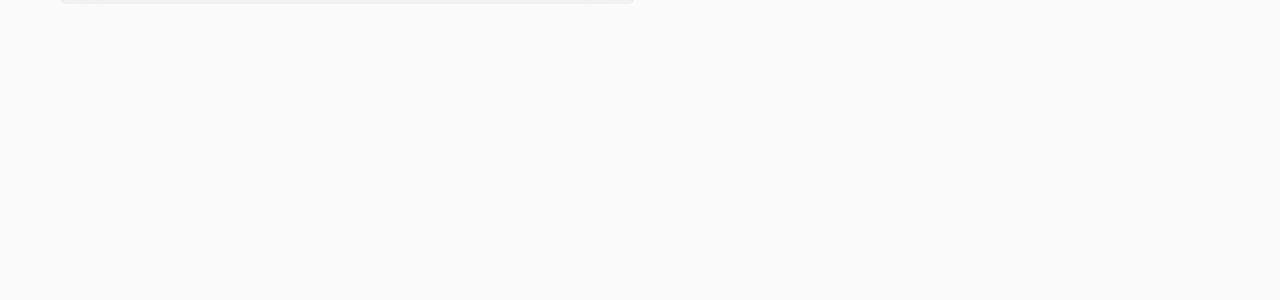
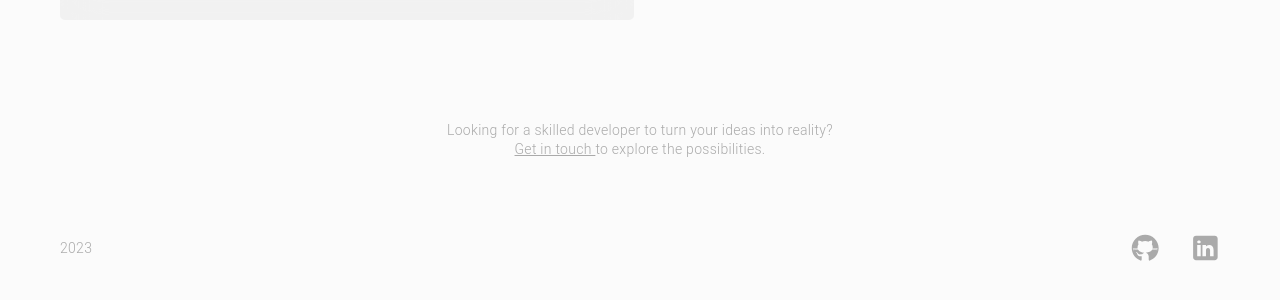
Before and after one commit to Oleg-Pasternak/portfolio-frontend, a Next.js app: page / in a window 1280 px wide. Shown: the part 1748-2048 px from the top of the page. Built offline with nearby package versions, Linux system fonts and the light colour scheme.

Commit message:
Add icons, Add Footer

```diff
--- /dev/null
+++ b/src/components/Footer/Footer.scss
@@ -0,0 +1,30 @@
+.footer {
+    width: 100%;
+    display: flex;
+    align-items: center;
+    flex-direction: column;
+    margin-top: 100px;
+    &-text {
+        text-align: center;
+        max-width: 400px;
+        margin-bottom: 50px;
+        span {
+            font-weight: 300;
+        }
+        a {
+            text-decoration: underline;
+        }
+    }
+    &-inner {
+        display: flex;
+        height: 80px;
+        align-items: center;
+        justify-content: space-between;
+        width: 100%;
+        font-weight: 300;
+    }
+    &-links {
+        display: flex;
+
+    }
+}
--- /dev/null
+++ b/src/components/Footer/index.jsx
@@ -0,0 +1,28 @@
+import Link from 'next/link';
+
+const Footer = () => {
+  return (
+    <div className="footer">
+        <div className="footer-text">
+            <span>
+                Looking for a skilled developer to turn your ideas into reality?
+                <Link href='#'>Get in touch </Link>
+                to explore the possibilities.
+            </span>
+        </div>
+        <div className="footer-inner">
+            <span>2023</span>
+            <div className="footer-links">
+                <Link href='/'>
+                    <div className="github" />
+                </Link>
+                <Link href='/'>
+                    <div className="linkedin" />
+                </Link>
+            </div>
+        </div>
+    </div>
+  );
+};
+
+export default Footer;
--- a/src/components/Header/index.jsx
+++ b/src/components/Header/index.jsx
@@ -1,22 +1,17 @@
 import Logo from 'public/assets/logo.jsx';
 import Link from 'next/link';
-import {Component} from 'react';
 
-export default class Header extends Component {
-    constructor(props) {
-        super(props);
-        this.state = {}
-    }
-    render() {
+const Header = () => {
   return (
     <div className="header">
       <Link href='/'>
         <Logo />
       </Link>
       <Link href='/'>
-                    <span>Get in touch</span>
+        <span>Get in Touch</span>
       </Link>
     </div>
   );
-    }
-}
+};
+
+export default Header;
--- a/src/pages/index.jsx
+++ b/src/pages/index.jsx
@@ -3,6 +3,7 @@ import { useEffect, useState } from 'react';
 import Head from 'src/components/Head';
 import { Boiler } from 'src/components/Boiler'
 import Hero from 'src/components/Hero'
+import Footer from 'src/components/Footer'
 import axios from 'axios'
 
 export default function Home() {
@@ -15,6 +16,7 @@ export default function Home() {
       <Header />
       <Hero />
       <Boiler />
+      <Footer />
     </div>
   )
 }
--- a/src/styles/common.scss
+++ b/src/styles/common.scss
@@ -1,12 +1,11 @@
 html,
 body {
-  padding: 20px 30px;
+  padding: 25px 30px;
   margin: 0;
   color: #999;
   font-family: 'Roboto', sans-serif;
   font-weight: normal;
   background-color: #FBFBFB;
-  height: 200vw;
   @media (max-width: 768px) {
     padding: 10px 7px;
   }
@@ -15,6 +14,11 @@ body {
 a {
   color: inherit;
   text-decoration: none;
+  transition: all 0.3s;
+  &:hover {
+    color: #343434;
+    transition: all 0.3s;
+}
 }
 
 * {
@@ -36,6 +40,7 @@ p {
   font-size: 20px;
   font-weight: 300;
   letter-spacing: 0.8px;
+  line-height: 150%;
   margin: 0;
 }
 
@@ -43,6 +48,7 @@ span {
     font-size: 14px;
     color: #aaa;
     transition: all 0.3s;
+    letter-spacing: 0.28px;
 }
 
 /* Reset default cursor styles */
--- /dev/null
+++ b/src/styles/icons.scss
@@ -0,0 +1,26 @@
+.github {
+    display: block;
+    width: 30px;
+    height: 30px;
+    background: url('/assets/img/github.svg');
+    background-size: 30px 30px;
+    margin-right: 30px;
+    transition: all 0.3s;
+    &:hover {
+        filter: grayscale(100%) brightness(30%) contrast(120%);
+        transition: all 0.3s;
+    }
+  }
+
+  .linkedin {
+    display: block;
+    width: 30px;
+    height: 30px;
+    background: url('/assets/img/linkedin.svg');
+    background-size: 30px 30px;
+    transition: all 0.3s;
+    &:hover {
+        filter: grayscale(100%) brightness(30%) contrast(120%);
+        transition: all 0.3s;
+    }
+  }
--- a/src/styles/main.scss
+++ b/src/styles/main.scss
@@ -1,5 +1,6 @@
 @import './fonts.scss';
 @import './common.scss';
+@import './icons.scss';
 
 
 
@@ -7,3 +8,4 @@
 @import '~src/components/Hero/Hero.scss';
 @import '~src/components/ProjectPreview/ProjectPreview.scss';
 @import '~src/components/Header/Header.scss';
+@import '~src/components/Footer/Footer.scss';
```
Also changed, not shown: public/assets/img/github.svg (added), public/assets/img/linkedin.svg (added). Lines whose indentation alone changed are shown as unchanged.
